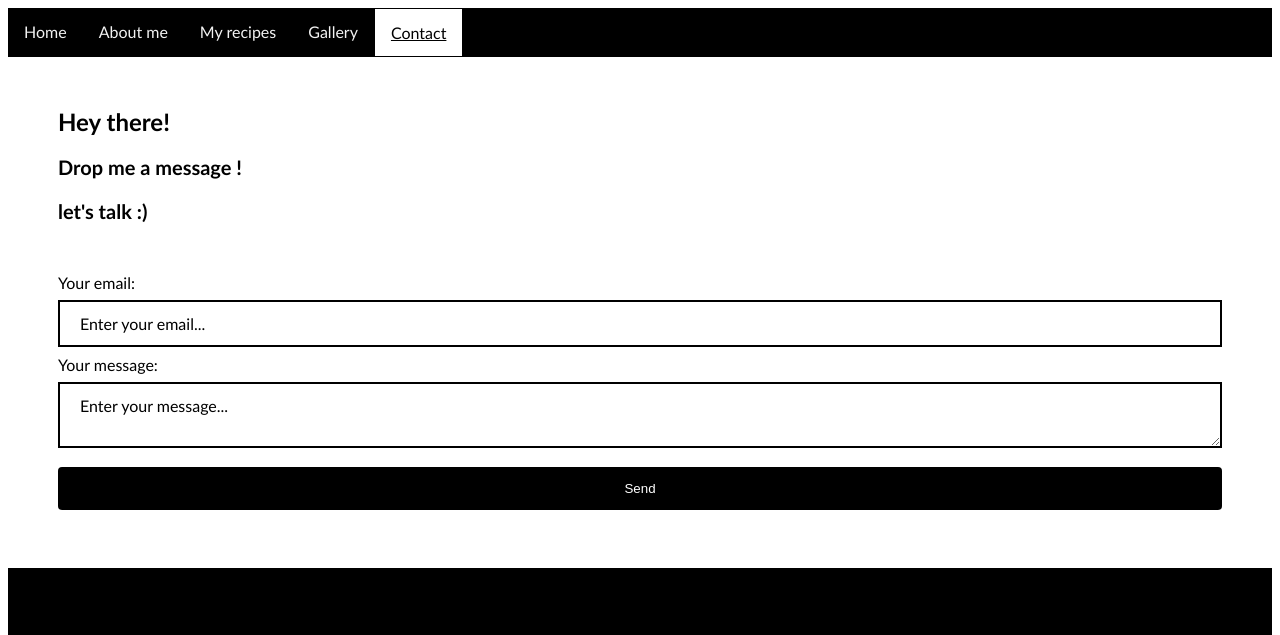
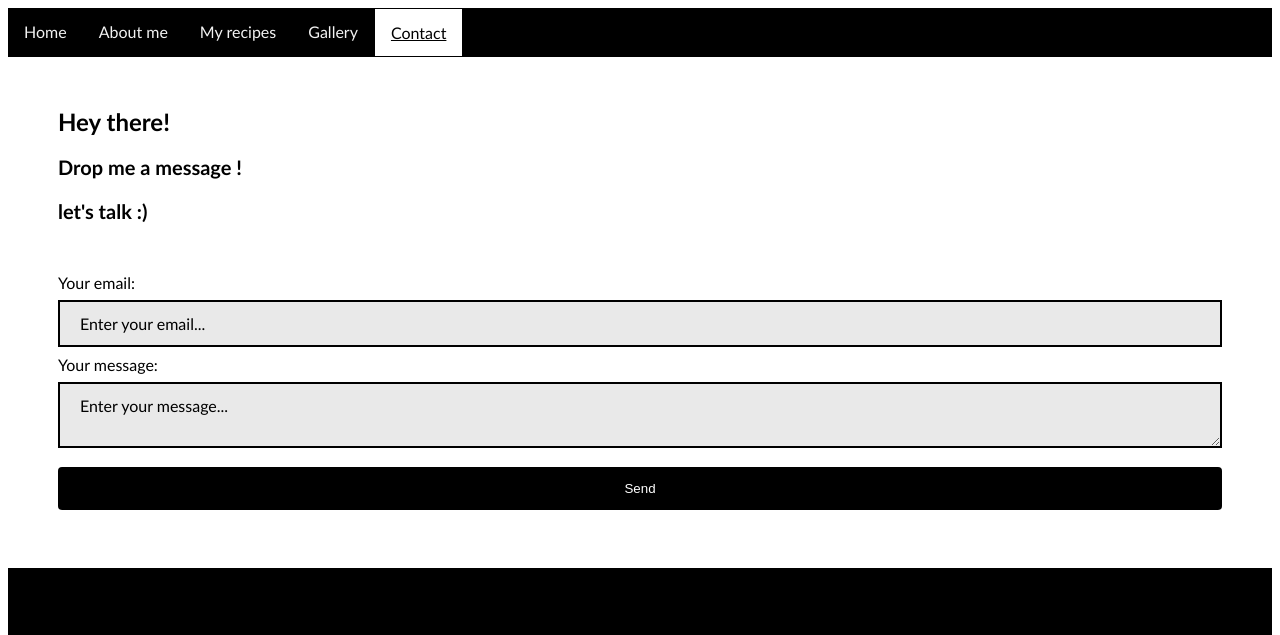
Before and after one commit to SrishtiBijjur/portfolio, a plain HTML site: page contact.html in a window 1280 px wide. Shown: the top 635 px of the page. Drawn offline with Linux system fonts and the light colour scheme.

Commit message:
Update style.css

```diff
--- a/css/style.css
+++ b/css/style.css
@@ -353,6 +353,7 @@ input[type=email], select {
   box-sizing: border-box;
   font-family: 'Gill Sans';
   font-size: 16px;
+  background-color:#E9E9E9;
 
 }
 
@@ -366,6 +367,7 @@ textarea{
   box-sizing: border-box;
   font-family: 'Gill Sans';
   font-size: 16px;
+  background-color:#E9E9E9;
 
 
 }
```
